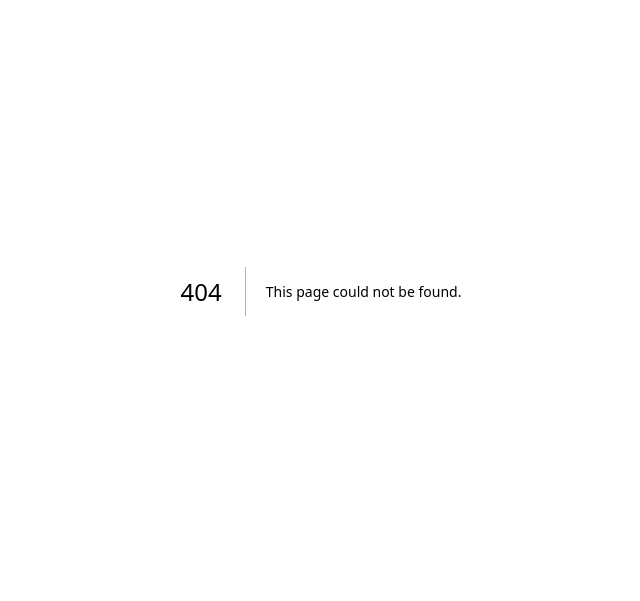
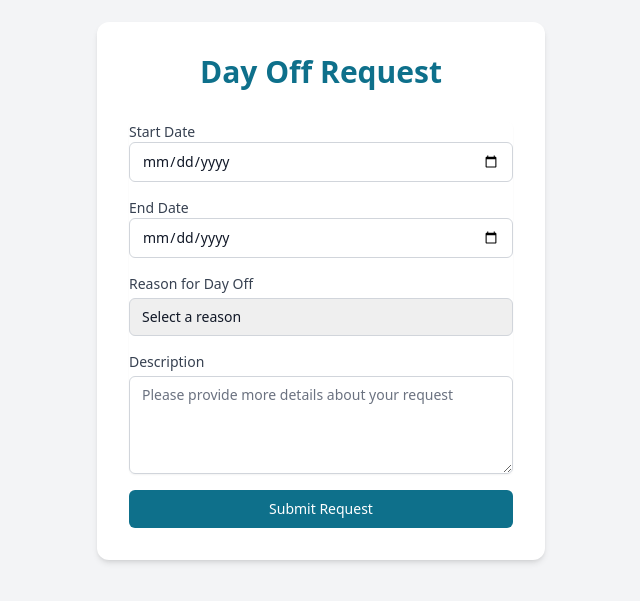
Before and after one commit to 7Montassar/doc-frontend, a Next.js app: page /Day-off in a window 1280 px wide. Before the commit this address had no page. Shown: the part 109-710 px from the top of the page, without its empty margins (319-959 px from the left). Built offline with nearby package versions, Linux system fonts and the light colour scheme.

Commit message:
document opening

```diff
--- /dev/null
+++ b/src/app/(employee)/Day-off/page.tsx
@@ -0,0 +1,82 @@
+'use client'
+
+import { useState } from 'react'
+import type { Metadata } from 'next'
+
+
+
+export default function DayOffRequestForm() {
+  const [startDate, setStartDate] = useState('')
+  const [endDate, setEndDate] = useState('')
+
+  const handleStartDateChange = (e: React.ChangeEvent<HTMLInputElement>) => {
+    const newStartDate = e.target.value
+    setStartDate(newStartDate)
+
+    // If the end date is before the new start date, reset it
+    if (endDate < newStartDate) {
+      setEndDate('')
+    }
+  }
+
+  return (
+    <div className="min-h-screen bg-gray-100 flex items-center justify-center px-4 sm:px-6 lg:px-8">
+      <div className="max-w-md w-full space-y-8 bg-white p-6 sm:p-8 rounded-xl shadow-md">
+        <div>
+          <h1 className="text-3xl font-bold text-center text-[#0E708B]">Day Off Request</h1>
+        </div>
+        <form className="mt-8 space-y-4" action="#" method="POST">
+          <div className="rounded-md shadow-sm">
+            <div>
+              <label htmlFor="start-date" className="block text-sm font-medium text-gray-700">Start Date</label>
+              <input
+                id="start-date"
+                name="start-date"
+                type="date"
+                required
+                className="appearance-none block w-full px-3 py-2 border border-gray-300 rounded-md placeholder-gray-500 text-gray-900 focus:outline-none focus:ring-[#0E708B] focus:border-[#0E708B] sm:text-sm"
+                value={startDate}
+                onChange={handleStartDateChange}
+                min={new Date().toISOString().split('T')[0]} // Set minimum date to today
+              />
+            </div>
+            <div className="mt-4">
+              <label htmlFor="end-date" className="block text-sm font-medium text-gray-700">End Date</label>
+              <input
+                id="end-date"
+                name="end-date"
+                type="date"
+                required
+                className="appearance-none block w-full px-3 py-2 border border-gray-300 rounded-md placeholder-gray-500 text-gray-900 focus:outline-none focus:ring-[#0E708B] focus:border-[#0E708B] sm:text-sm"
+                value={endDate}
+                onChange={(e) => setEndDate(e.target.value)}
+                min={startDate || new Date().toISOString().split('T')[0]} // Set minimum date to start date or today
+              />
+            </div>
+            <div className="mt-4">
+              <label htmlFor="reason" className="block text-sm font-medium text-gray-700">Reason for Day Off</label>
+              <select id="reason" name="reason" required className="mt-1 appearance-none block w-full px-3 py-2 border border-gray-300 rounded-md placeholder-gray-500 text-gray-900 focus:outline-none focus:ring-[#0E708B] focus:border-[#0E708B] sm:text-sm">
+                <option value="">Select a reason</option>
+                <option value="vacation">Vacation</option>
+                <option value="sick-leave">Sick Leave</option>
+                <option value="personal">Personal</option>
+                <option value="family">Family Emergency</option>
+                <option value="other">Other</option>
+              </select>
+            </div>
+            <div className="mt-4">
+              <label htmlFor="description" className="block text-sm font-medium text-gray-700">Description</label>
+              <textarea id="description" name="description" required className="mt-1 appearance-none block w-full px-3 py-2 border border-gray-300 rounded-md placeholder-gray-500 text-gray-900 focus:outline-none focus:ring-[#0E708B] focus:border-[#0E708B] sm:text-sm" placeholder="Please provide more details about your request" rows={4}></textarea>
+            </div>
+          </div>
+
+          <div className="mt-6">
+            <button type="submit" className="group relative w-full flex justify-center py-2 px-4 border border-transparent text-sm font-medium rounded-md text-white bg-[#0E708B] hover:bg-[#0a5a6f] focus:outline-none focus:ring-2 focus:ring-offset-2 focus:ring-[#0E708B]">
+              Submit Request
+            </button>
+          </div>
+        </form>
+      </div>
+    </div>
+  )
+}
--- /dev/null
+++ b/src/app/(employee)/Report/page.tsx
@@ -0,0 +1,60 @@
+import type { Metadata } from 'next'
+
+export const metadata: Metadata = {
+  title: 'Report Submission Form',
+  description: 'Submit your reports easily with our online form',
+}
+
+export default function ReportForm() {
+  return (
+    <div className="min-h-screen bg-gray-100 flex items-center justify-center px-4 sm:px-6 lg:px-8">
+      <div className="max-w-md w-full space-y-8 bg-white p-6 sm:p-8 rounded-xl shadow-md">
+        <div>
+          <h1 className="text-3xl font-bold text-center text-[#0E708B]">Report Submission</h1>
+        </div>
+        <form className="mt-8 space-y-4" action="#" method="POST">
+          <div className="rounded-md shadow-sm">
+            <div>
+              <label htmlFor="email" className="block text-sm font-medium text-gray-700">Email address</label>
+              <input id="email" name="email" type="email" required className="appearance-none block w-full px-3 py-2 border border-gray-300 rounded-md placeholder-gray-500 text-gray-900 focus:outline-none focus:ring-[#0E708B] focus:border-[#0E708B] sm:text-sm" placeholder="Email address" />
+            </div>
+            <div className="mt-4">
+              <label htmlFor="department" className="block text-sm font-medium text-gray-700">Department</label>
+              <select id="department" name="department" required className="mt-1 appearance-none block w-full px-3 py-2 border border-gray-300 rounded-md placeholder-gray-500 text-gray-900 focus:outline-none focus:ring-[#0E708B] focus:border-[#0E708B] sm:text-sm">
+                <option value="">Select a department</option>
+                <option value="hr">Human Resources</option>
+                <option value="it">Information Technology</option>
+                <option value="finance">Finance</option>
+                <option value="marketing">Marketing</option>
+              </select>
+            </div>
+            <div className="mt-4">
+              <label htmlFor="report-type" className="block text-sm font-medium text-gray-700">Report Type</label>
+              <select id="report-type" name="report-type" required className="mt-1 appearance-none block w-full px-3 py-2 border border-gray-300 rounded-md placeholder-gray-500 text-gray-900 focus:outline-none focus:ring-[#0E708B] focus:border-[#0E708B] sm:text-sm">
+                <option value="">Select report type</option>
+                <option value="incident">Incident Report</option>
+                <option value="progress">Progress Report</option>
+                <option value="expense">Expense Report</option>
+                <option value="other">Other</option>
+              </select>
+            </div>
+            <div className="mt-4">
+              <label htmlFor="subject" className="block text-sm font-medium text-gray-700">Subject</label>
+              <input id="subject" name="subject" type="text" required className="mt-1 appearance-none block w-full px-3 py-2 border border-gray-300 rounded-md placeholder-gray-500 text-gray-900 focus:outline-none focus:ring-[#0E708B] focus:border-[#0E708B] sm:text-sm" placeholder="Subject" />
+            </div>
+            <div className="mt-4">
+              <label htmlFor="description" className="block text-sm font-medium text-gray-700">Description</label>
+              <textarea id="description" name="description" required className="mt-1 appearance-none block w-full px-3 py-2 border border-gray-300 rounded-md placeholder-gray-500 text-gray-900 focus:outline-none focus:ring-[#0E708B] focus:border-[#0E708B] sm:text-sm" placeholder="Description" rows={4}></textarea>
+            </div>
+          </div>
+
+          <div className="mt-6">
+            <button type="submit" className="group relative w-full flex justify-center py-2 px-4 border border-transparent text-sm font-medium rounded-md text-white bg-[#0E708B] hover:bg-[#0a5a6f] focus:outline-none focus:ring-2 focus:ring-offset-2 focus:ring-[#0E708B]">
+              Submit Report
+            </button>
+          </div>
+        </form>
+      </div>
+    </div>
+  )
+}
--- a/src/components/DocumentTable.tsx
+++ b/src/components/DocumentTable.tsx
@@ -32,6 +32,33 @@ export default function DocumentTable() {
     const [searchTerm, setSearchTerm] = useState<string>('')
     const [currentPage, setCurrentPage] = useState<number>(1)
     const itemsPerPage = 10
+    async function openDocument(fileName: string) {
+        try {
+            console.log(fileName)
+            const response = await fetch(`${process.env.NEXT_PUBLIC_API_BASE_URL}/document/get_document/`, {
+                method: 'POST',
+                headers: {
+                    'Content-Type': 'application/json',
+                },
+                body: JSON.stringify({ file_name: fileName })
+            });
+
+            if (!response.ok) {
+                throw new Error('Network response was not okay');
+            }
+
+            const blob = await response.blob();
+            const url = window.URL.createObjectURL(blob);
+
+            // Open the file in a new window pop up
+            window.open(url),focus();
+
+
+        } catch (error) {
+            setMessage('Error: ' + (error as Error).message);
+        }
+    }
+
 
     useEffect(() => {
         async function fetchDocuments() {
@@ -146,7 +173,11 @@ export default function DocumentTable() {
                                         </Badge>
                                     </TableCell>
                                     <TableCell className="text-right">
-                                        <Button variant="ghost" size="sm">
+                                        <Button
+                                            variant="ghost"
+                                            size="sm"
+                                            onClick={() => openDocument(doc.fileName)}
+                                        >
                                             <ArrowUpRight className="h-4 w-4" />
                                             <span className="sr-only">View</span>
                                         </Button>
--- a/src/components/OldDocumentsTable.tsx
+++ b/src/components/OldDocumentsTable.tsx
@@ -9,13 +9,13 @@ export default function OldDocumentsTable() {
   const [error, setError] = useState<Error | null>(null);
   const [message, setMessage] = useState<string | null>(null);
 
-  const endpoint = process.env.NEXT_PUBLIC_ENDPOINT;
+  const endpoint = process.env.NEXT_PUBLIC_API_BASE_URL ;
 
   // Fetch documents on component mount
   useEffect(() => {
     async function fetchDocuments() {
       try {
-        const response = await fetch(`${endpoint}/old_documents/`);
+        const response = await fetch(`${endpoint}/old_documents/`,{cache: 'force-cache'});
         if (!response.ok) {
           throw new Error(`HTTP error! Status: ${response.status}`);
         }
```
Also changed, not shown: src/app/(employee)/Invoice/page.tsx (added).
